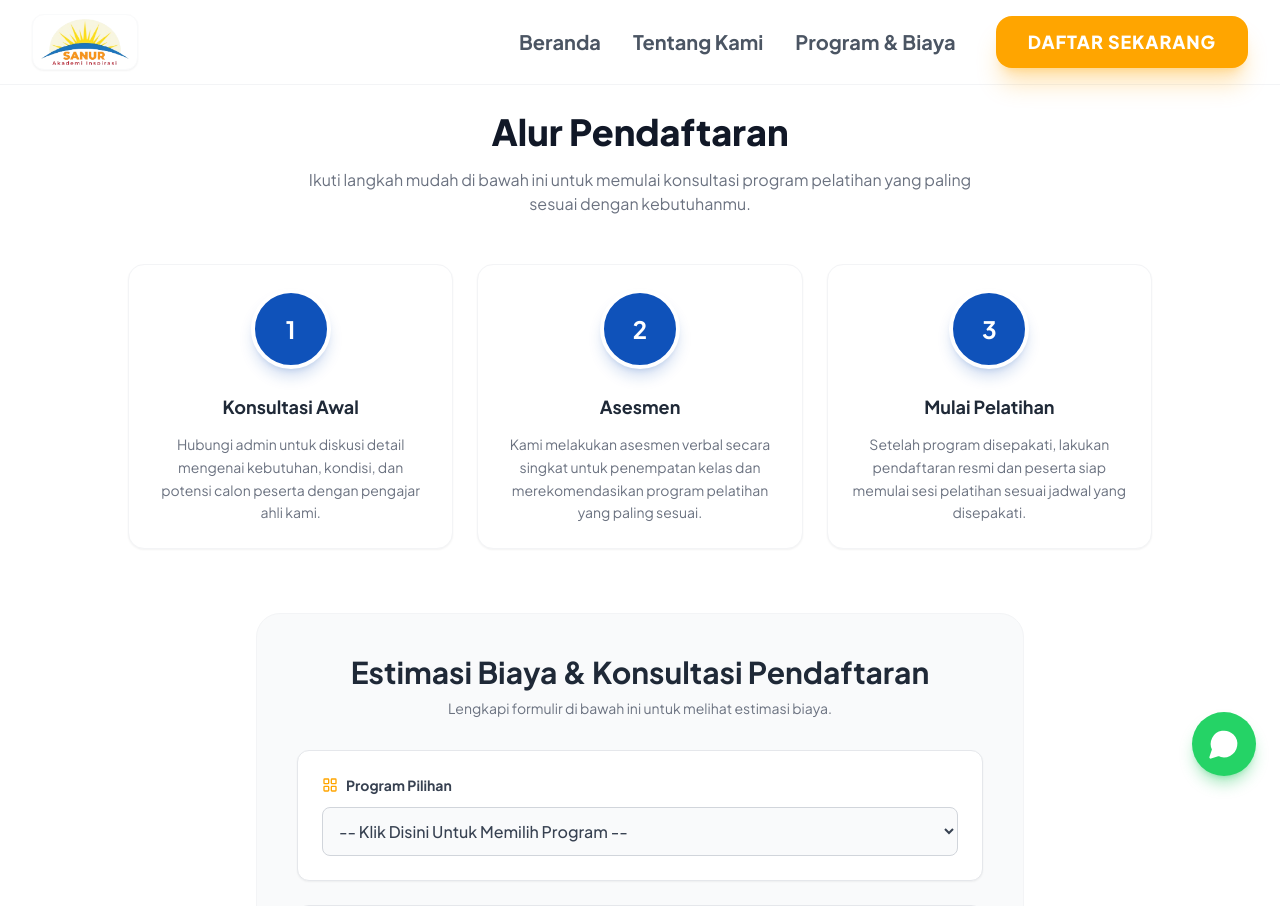
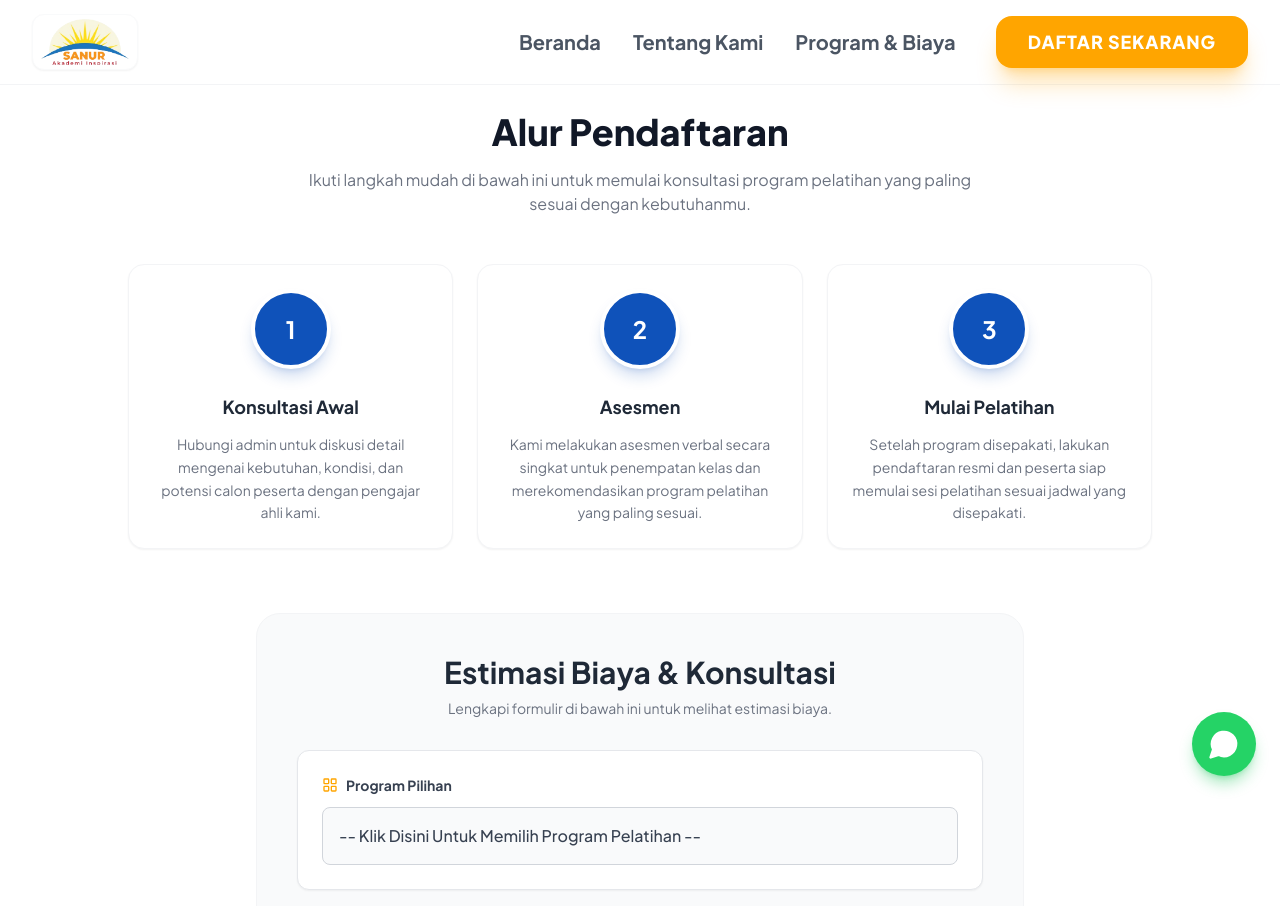
Before and after one commit to Jati804/Yayasan-SANUR-Akademi-Inspirasi, a React (Vite) app: page /daftar in a window 1280 px wide. Shown: the top 906 px of the page. Built offline with nearby package versions, Linux system fonts and the light colour scheme.

Commit message:
Update Register.tsx

```diff
--- a/components/Register.tsx
+++ b/components/Register.tsx
@@ -1,5 +1,7 @@
+
 import React, { useState, useEffect } from 'react';
 import { motion, AnimatePresence } from 'framer-motion';
+// Fix: Import named member useLocation from react-router-dom
 import { useLocation } from 'react-router-dom';
 import {
   MessageCircle,
@@ -81,6 +83,14 @@ const Register: React.FC = () => {
   const [selectedProgram, setSelectedProgram] = useState<string>(state?.selectionName || "");
   const [selectedPackage, setSelectedPackage] = useState<string>("");
   const [price, setPrice] = useState<string>("0");
+  const [isMobile, setIsMobile] = useState(false);
+
+  useEffect(() => {
+    const handleResize = () => setIsMobile(window.innerWidth < 768);
+    handleResize();
+    window.addEventListener('resize', handleResize);
+    return () => window.removeEventListener('resize', handleResize);
+  }, []);
 
   useEffect(() => {
     if (selectedPackage === 'Semi-Private') {
@@ -131,7 +141,7 @@ const Register: React.FC = () => {
         {/* 2. FORMULIR PEMILIHAN PAKET */}
         <section className="max-w-3xl mx-auto bg-gray-50 rounded-3xl p-6 md:p-10 border border-gray-100 mb-12">
             <div className="text-center mb-8">
-                <h2 className="font-bold text-2xl md:text-3xl text-gray-800 mb-2">Estimasi Biaya & Konsultasi Pendaftaran</h2>
+                <h2 className="font-bold text-2xl md:text-3xl text-gray-800 mb-2">Estimasi Biaya & Konsultasi</h2>
                 <p className="text-gray-500 text-sm">Lengkapi formulir di bawah ini untuk melihat estimasi biaya.</p>
             </div>
 
@@ -145,9 +155,11 @@ const Register: React.FC = () => {
                     <select
                         value={selectedProgram}
                         onChange={(e) => setSelectedProgram(e.target.value)}
-                        className="w-full p-3 bg-gray-50 border border-gray-300 rounded-lg focus:ring-2 focus:ring-primary focus:border-primary outline-none font-medium text-gray-700 transition-all cursor-pointer"
+                        className="w-full p-4 bg-gray-50 border border-gray-300 rounded-lg focus:ring-2 focus:ring-primary focus:border-primary outline-none font-medium text-gray-700 transition-all cursor-pointer text-sm md:text-base appearance-none"
                     >
-                        <option value="" disabled>-- Klik Disini Untuk Memilih Program --</option>
+                        <option value="" disabled>
+                          {isMobile ? "-- Pilih Program Pelatihan --" : "-- Klik Disini Untuk Memilih Program Pelatihan --"}
+                        </option>
                         <option value="Pelatihan Ms-Excel">Pelatihan Ms-Excel</option>
                         <option value="Pelatihan Ms-Word">Pelatihan Ms-Word</option>
                         <option value="Affiliate TikTok">Affiliate TikTok</option>
@@ -163,7 +175,7 @@ const Register: React.FC = () => {
                             <Users className="w-4 h-4 text-secondary" />
                             Jenis Kelas (Wajib Dipilih)
                         </label>
-                        <span className="text-xs text-primary bg-blue-50 px-2 py-1 rounded font-medium animate-pulse">
+                        <span className="text-[10px] md:text-xs text-primary bg-blue-50 px-2 py-1 rounded font-medium animate-pulse">
                             👇 Klik salah satu kotak di bawah
                         </span>
                     </div>
```
